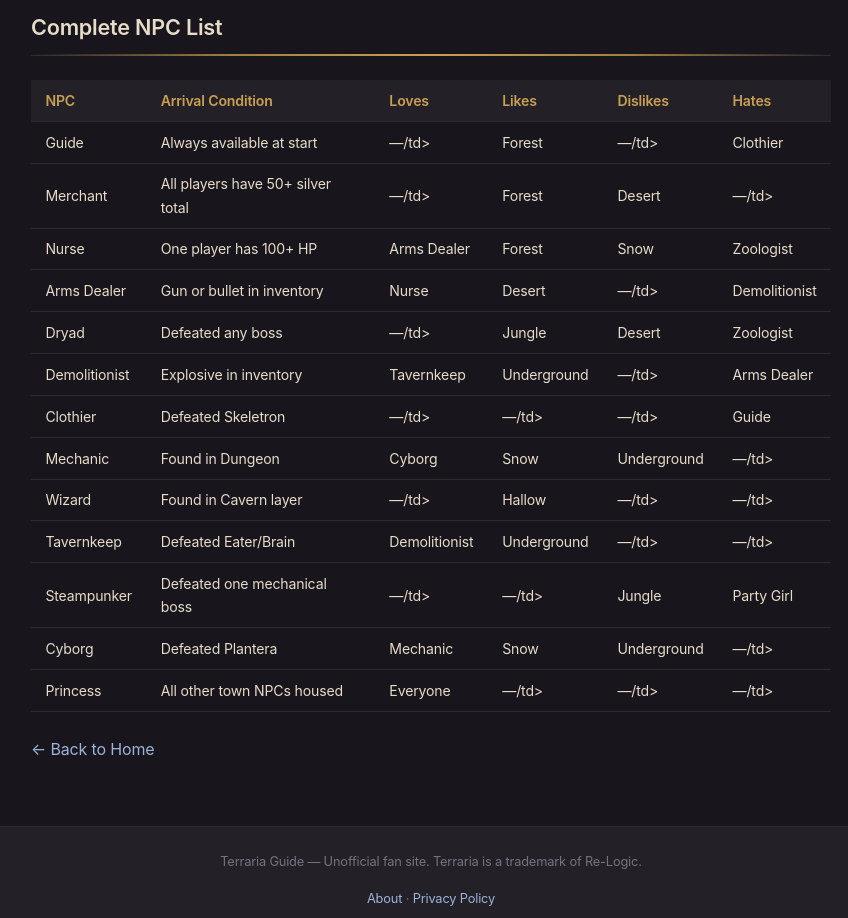
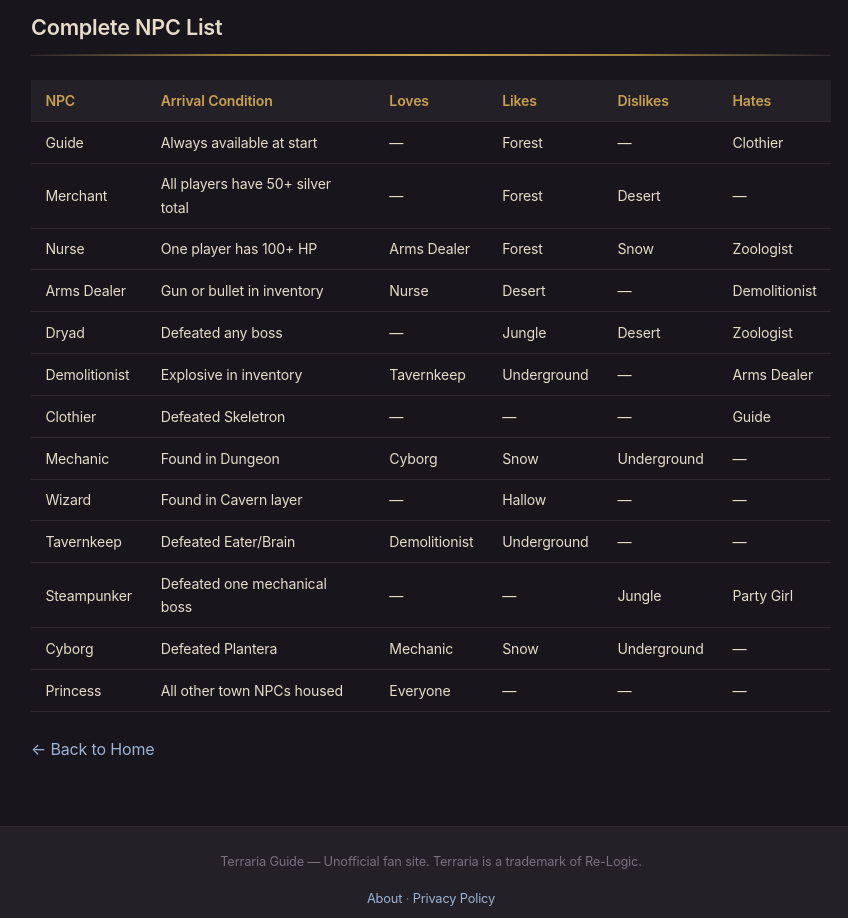
Before and after one commit to kenveb/terraria-guide, a plain HTML site: page site/pages/npcs-housing.html in a window 1280 px wide. Shown: the part 1880-2798 px from the top of the page, without its empty margins (209-1057 px from the left). Drawn offline with Linux system fonts and the light colour scheme.

Commit message:
Fix canonical URLs, broken HTML entities, and arrow spacing in 14 pages

```diff
--- a/site/pages/npcs-housing.html
+++ b/site/pages/npcs-housing.html
@@ -5,7 +5,7 @@
   <meta name="viewport" content="width=device-width, initial-scale=1.0">
   <title>NPC Housing & Happiness Guide &mdash;Terraria</title>
   <meta name="description" content="How to build valid NPC housing in Terraria, manage NPC happiness for discounts, and unlock the teleportation pylon network.">
-  <link rel="canonical" href="https://terrariaguide.pro/pages/npcs-housing.html">
+  <link rel="canonical" href="https://terraria-guide.uk/pages/npcs-housing.html">
   <link rel="stylesheet" href="../css/style.css">
   <script async src="https://pagead2.googlesyndication.com/pagead/js/adsbygoogle.js?client=ca-pub-6851454010413889" crossorigin="anonymous"></script>
 </head>
@@ -89,19 +89,19 @@
     <h2>Complete NPC List</h2>
     <table class="stats-table">
       <tr><th>NPC</th><th>Arrival Condition</th><th>Loves</th><th>Likes</th><th>Dislikes</th><th>Hates</th></tr>
-      <tr><td>Guide</td><td>Always available at start</td><td>&mdash;/td><td>Forest</td><td>&mdash;/td><td>Clothier</td></tr>
-      <tr><td>Merchant</td><td>All players have 50+ silver total</td><td>&mdash;/td><td>Forest</td><td>Desert</td><td>&mdash;/td></tr>
+      <tr><td>Guide</td><td>Always available at start</td><td>&mdash;</td><td>Forest</td><td>&mdash;</td><td>Clothier</td></tr>
+      <tr><td>Merchant</td><td>All players have 50+ silver total</td><td>&mdash;</td><td>Forest</td><td>Desert</td><td>&mdash;</td></tr>
       <tr><td>Nurse</td><td>One player has 100+ HP</td><td>Arms Dealer</td><td>Forest</td><td>Snow</td><td>Zoologist</td></tr>
-      <tr><td>Arms Dealer</td><td>Gun or bullet in inventory</td><td>Nurse</td><td>Desert</td><td>&mdash;/td><td>Demolitionist</td></tr>
-      <tr><td>Dryad</td><td>Defeated any boss</td><td>&mdash;/td><td>Jungle</td><td>Desert</td><td>Zoologist</td></tr>
-      <tr><td>Demolitionist</td><td>Explosive in inventory</td><td>Tavernkeep</td><td>Underground</td><td>&mdash;/td><td>Arms Dealer</td></tr>
-      <tr><td>Clothier</td><td>Defeated Skeletron</td><td>&mdash;/td><td>&mdash;/td><td>&mdash;/td><td>Guide</td></tr>
-      <tr><td>Mechanic</td><td>Found in Dungeon</td><td>Cyborg</td><td>Snow</td><td>Underground</td><td>&mdash;/td></tr>
-      <tr><td>Wizard</td><td>Found in Cavern layer</td><td>&mdash;/td><td>Hallow</td><td>&mdash;/td><td>&mdash;/td></tr>
-      <tr><td>Tavernkeep</td><td>Defeated Eater/Brain</td><td>Demolitionist</td><td>Underground</td><td>&mdash;/td><td>&mdash;/td></tr>
-      <tr><td>Steampunker</td><td>Defeated one mechanical boss</td><td>&mdash;/td><td>&mdash;/td><td>Jungle</td><td>Party Girl</td></tr>
-      <tr><td>Cyborg</td><td>Defeated Plantera</td><td>Mechanic</td><td>Snow</td><td>Underground</td><td>&mdash;/td></tr>
-      <tr><td>Princess</td><td>All other town NPCs housed</td><td>Everyone</td><td>&mdash;/td><td>&mdash;/td><td>&mdash;/td></tr>
+      <tr><td>Arms Dealer</td><td>Gun or bullet in inventory</td><td>Nurse</td><td>Desert</td><td>&mdash;</td><td>Demolitionist</td></tr>
+      <tr><td>Dryad</td><td>Defeated any boss</td><td>&mdash;</td><td>Jungle</td><td>Desert</td><td>Zoologist</td></tr>
+      <tr><td>Demolitionist</td><td>Explosive in inventory</td><td>Tavernkeep</td><td>Underground</td><td>&mdash;</td><td>Arms Dealer</td></tr>
+      <tr><td>Clothier</td><td>Defeated Skeletron</td><td>&mdash;</td><td>&mdash;</td><td>&mdash;</td><td>Guide</td></tr>
+      <tr><td>Mechanic</td><td>Found in Dungeon</td><td>Cyborg</td><td>Snow</td><td>Underground</td><td>&mdash;</td></tr>
+      <tr><td>Wizard</td><td>Found in Cavern layer</td><td>&mdash;</td><td>Hallow</td><td>&mdash;</td><td>&mdash;</td></tr>
+      <tr><td>Tavernkeep</td><td>Defeated Eater/Brain</td><td>Demolitionist</td><td>Underground</td><td>&mdash;</td><td>&mdash;</td></tr>
+      <tr><td>Steampunker</td><td>Defeated one mechanical boss</td><td>&mdash;</td><td>&mdash;</td><td>Jungle</td><td>Party Girl</td></tr>
+      <tr><td>Cyborg</td><td>Defeated Plantera</td><td>Mechanic</td><td>Snow</td><td>Underground</td><td>&mdash;</td></tr>
+      <tr><td>Princess</td><td>All other town NPCs housed</td><td>Everyone</td><td>&mdash;</td><td>&mdash;</td><td>&mdash;</td></tr>
     </table>
 
     <p><a href="../index.html">&larr; Back to Home</a></p>
```
Also changed, not shown: site/pages/arenas.html (+1 -1 lines), site/pages/best-armor.html (+2 -2 lines), site/pages/best-weapons.html (+1 -1 lines), site/pages/boss-order.html (+1 -1 lines), site/pages/eye-of-cthulhu.html (+1 -1 lines), site/pages/getting-started.html (+1 -1 lines), site/pages/king-slime.html (+1 -1 lines), site/pages/mage-build.html (+1 -1 lines), site/pages/melee-build.html (+2 -2 lines), site/pages/ranged-build.html (+1 -1 lines), site/pages/skeletron.html (+1 -1 lines), site/pages/summoner-build.html (+2 -2 lines), site/pages/wall-of-flesh.html (+1 -1 lines).
